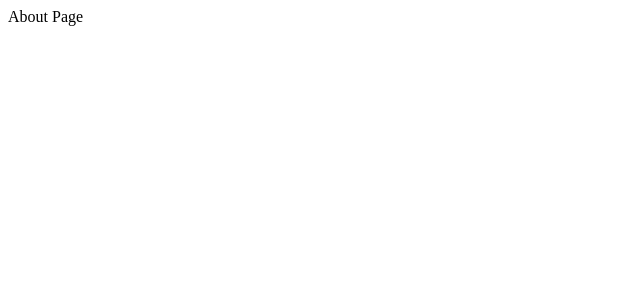
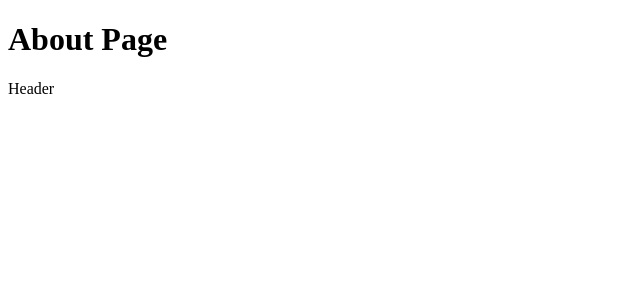
Before and after one commit to tranvuongduy2003/learning-nextjs, a Next.js app: page /about in a window 1280 px wide. Shown: the top 300 px of the page, without its empty margins (0-640 px from the left). Built offline with nearby package versions, Linux system fonts and the light colour scheme.

Commit message:
dynamic only client rendering

```diff
--- /dev/null
+++ b/components/common/header.tsx
@@ -0,0 +1,7 @@
+export interface IHeaderProps {}
+
+export default function Header(props: IHeaderProps) {
+  console.log("header");
+
+  return <div>Header</div>;
+}
--- a/pages/about.tsx
+++ b/pages/about.tsx
@@ -1,9 +1,24 @@
-import React from "react";
+import { GetStaticProps } from "next";
+import dynamic from "next/dynamic";
 
-interface IAboutPageProps {}
+export interface AboutPageProps {}
 
-const AboutPage: React.FunctionComponent<IAboutPageProps> = (props) => {
-  return <div>About Page</div>;
+const Header = dynamic(() => import("@/components/common/header"), {
+  ssr: false,
+});
+
+export default function AboutPage(props: AboutPageProps) {
+  return (
+    <div>
+      <h1>About Page</h1>
+
+      <Header />
+    </div>
+  );
+}
+
+export const getStaticProps: GetStaticProps = async () => {
+  return {
+    props: {},
+  };
 };
-
-export default AboutPage;
--- a/tsconfig.json
+++ b/tsconfig.json
@@ -14,6 +14,7 @@
     "isolatedModules": true,
     "jsx": "preserve",
     "incremental": true,
+    "baseUrl": ".",
     "paths": {
       "@/*": ["./*"]
     }
```
